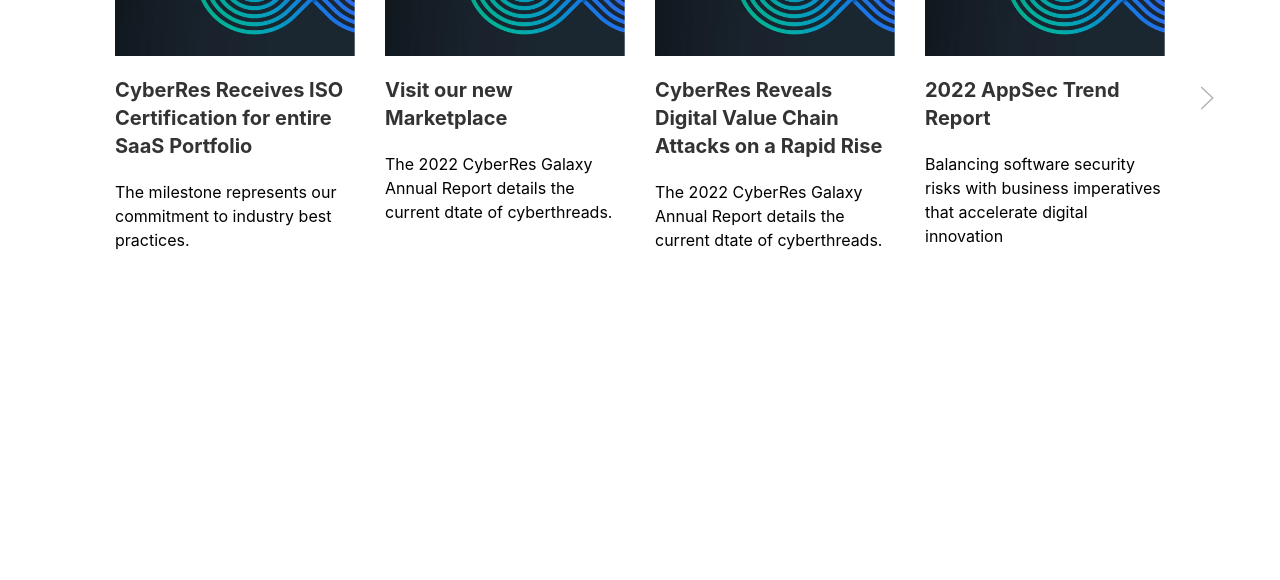
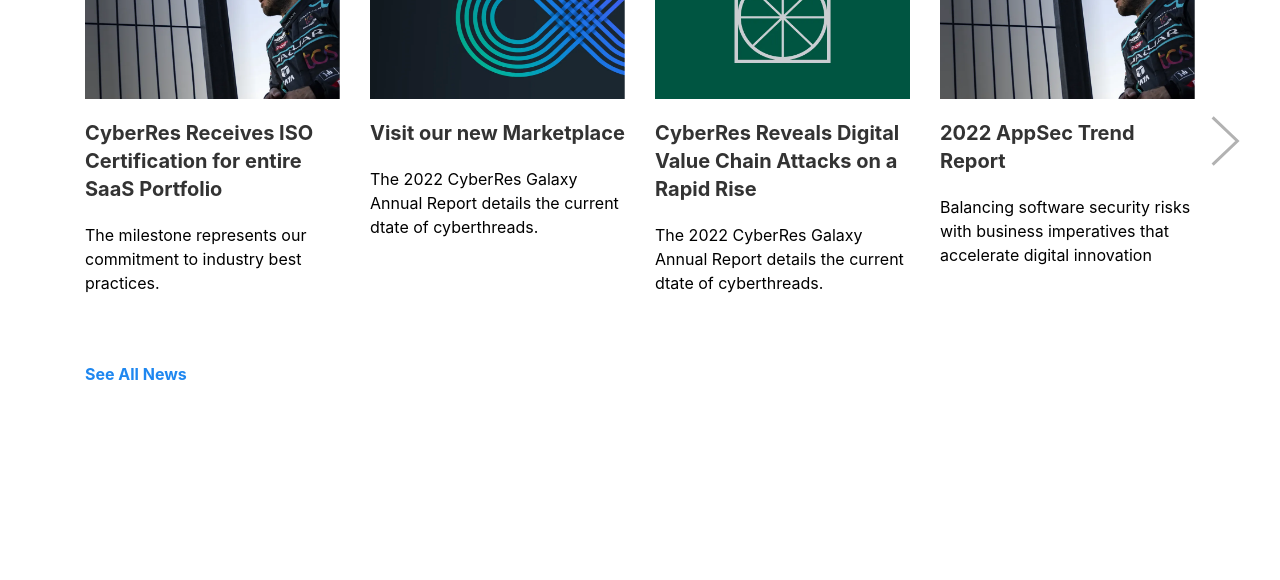
Before and after one commit to saminathan2000/UIKit, a website: page index.html in a window 1280 px wide. Shown: the part 220-800 px from the top of the page. Drawn offline with Linux system fonts and the light colour scheme.

Commit message:
sun commit

```diff
--- a/index.html
+++ b/index.html
@@ -3,27 +3,25 @@
         <link rel="stylesheet" href="./styles/styles.css">
         <!-- UIkit CSS -->
         <link rel="stylesheet" href="./UIKit files/uikit.min.css" />
-        <!-- UIkit JS -->
-        <script src="./UIKit files/uikit.min.js"></script>
-        <script src="./UIKit files/uikit-icons.min.js"></script>
+
         <title>UIKit Task</title>
         <meta charset="utf-8" name="viewport" content= "width=device-width, initial-scale=1.0">
     </head>
     <body>
-        <section>
+        <section class="uk-padding-large@m uk-padding-remove-horizontal@m">
             <div class="container">
                 <div class="wrapper">
                     <h1 class="uk-padding-small uk-text-bold">What's New</h1>
                     <div class=" uk-position-relative uk-visible-toggle uk-dark" tabindex="-1" uk-slider="finite: true">
-                        <div class="uk-slider-container">
-                            <ul class="uk-slider-items uk-child-width-1-2 uk-child-width-1-3@s uk-child-width-1-4@m uk-link-reset">
+                        <div class="uk-slider-container ">
+                            <ul class="uk-slider-items uk-child-width-1-1 uk-child-width-1-3@s uk-child-width-1-4@m uk-link-reset">
                                 <li class="uk-padding-small ">
-                                    <a  href="https://youtube.com">
-                                        <img src="assets/5.webp"  alt="1">
+                                    <a  href="https://getuikit.com/docs/slidenav">
+                                        <img src="assets/6.webp"  alt="ISO-Certification">
                                     </a>
 
                                     <div >
-                                      <a href="https://youtube.com">
+                                      <a href="https://getuikit.com/docs/slidenav">
                                         <h4 class="uk-text-bold uk-margin-top uk-margin-bottom">CyberRes Receives ISO Certification for entire SaaS Portfolio</h4>
                                       </a>
                                       <p>The milestone represents our commitment to industry best practices.</p>
@@ -31,12 +29,13 @@
 
                                 </li>
                                 <li class="uk-padding-small">
-                                    <a href="https://youtube.com">
-                                        <img src="assets/5.webp"  alt="2">
+                                    <a href="https://getuikit.com/docs/slidenav">
+                                        <img src="assets/5.webp"  alt="New-Marketplace">
+                                        <!-- <div  data-src="assets/5.webp"  uk-img></div> -->
                                     </a>
 
                                     <div class="uk-panel1">
-                                      <a href="https://youtube.com">
+                                      <a href="https://getuikit.com/docs/slidenav">
                                         <h4 class="uk-text-bold uk-margin-top uk-margin-bottom">Visit our new Marketplace</h4>
                                       </a>
                                       <p >The 2022 CyberRes Galaxy Annual Report details the current dtate of cyberthreads.</p>
@@ -45,12 +44,12 @@
 
                                 </li>
                                 <li class="uk-padding-small">
-                                    <a href="https://youtube.com">
-                                        <img src="assets/5.webp"  alt="3">
+                                    <a href="https://getuikit.com/docs/slidenav">
+                                        <img src="assets/3.webp"  alt="Digital-Value-Chain-Attacks">
                                     </a>
 
                                     <div class="uk-panel1">
-                                      <a href="https://youtube.com">
+                                      <a href="https://getuikit.com/docs/slidenav">
                                         <h4 class="uk-text-bold uk-margin-top uk-margin-bottom">CyberRes Reveals Digital Value Chain Attacks on a Rapid Rise</h4>
                                       </a>
                                       <p>The 2022 CyberRes Galaxy Annual Report details the current dtate of cyberthreads.</p>
@@ -59,12 +58,12 @@
 
                                 </li>
                                 <li class="uk-padding-small">
-                                    <a href="https://youtube.com">
-                                        <img src="assets/5.webp"  alt="4">
+                                    <a href="https://getuikit.com/docs/slidenav">
+                                        <img src="assets/6.webp"  alt="AppSec-Trend-Report">
                                     </a>
 
                                     <div class="uk-panel1">
-                                      <a href="https://youtube.com">
+                                      <a href="https://getuikit.com/docs/slidenav">
                                         <h4 class="uk-text-bold uk-margin-top uk-margin-bottom">2022 AppSec Trend Report</h4>
                                       </a>
                                       <p >Balancing software security risks with business imperatives that accelerate digital innovation</p>
@@ -73,12 +72,12 @@
 
                                 </li>
                                 <li class="uk-padding-small ">
-                                    <a href="https://youtube.com">
-                                        <img src="assets/5.webp"  alt="5">
+                                    <a href="https://getuikit.com/docs/slidenav">
+                                        <img src="assets/3.webp"  alt="SaaS-Security">
                                     </a>
 
                                     <div class="uk-panel1">
-                                      <a href="https://youtube.com">
+                                      <a href="https://getuikit.com/docs/slidenav">
                                         <h4 class="uk-text-bold uk-margin-top uk-margin-bottom">What is SaaS Security and Why Does it Matter?</h4>
                                       </a>
                                       <p >CyberRes recently achieved a Certification milestone for its SaaS offering.</p>
@@ -87,12 +86,12 @@
 
                                 </li>
                                 <li class="uk-padding-small ">
-                                    <a href="https://youtube.com">
-                                        <img src="assets/5.webp"  alt="6">
+                                    <a href="https://getuikit.com/docs/slidenav">
+                                        <img src="assets/4.webp"  alt="Fortify-Portfolio">
                                     </a>
 
                                     <div class="uk-panel1">
-                                      <a href="https://youtube.com">
+                                      <a href="https://getuikit.com/docs/slidenav">
                                         <h4 class="uk-text-bold uk-margin-top uk-margin-bottom">Fortify Portfolio Recognized in 2022 Gartner Magic Quadrant.</h4>
                                       </a>
                                       <p >For the ninth consecutive year, the influential industry report recognizes the portfolio as a...</p>
@@ -101,12 +100,12 @@
 
                                 </li>
                                 <li class="uk-padding-small ">
-                                    <a href="https://youtube.com">
-                                        <img src="assets/5.webp"  alt="7">
+                                    <a href="https://getuikit.com/docs/slidenav">
+                                        <img src="assets/5.webp"  alt="Acquisition-of-Debricked">
                                     </a>
 
                                     <div class="uk-panel1">
-                                      <a href="https://youtube.com">
+                                      <a href="https://getuikit.com/docs/slidenav">
                                         <h4 class="uk-text-bold uk-margin-top uk-margin-bottom">CyberRes completes acquisition of Debricked</h4>
                                       </a>
                                       <p >Latest acquisition enables customers to accelerate the speed of DevSecOps while ensuring the...</p>
@@ -115,12 +114,12 @@
 
                                 </li>
                                 <li class="uk-padding-small ">
-                                    <a href="https://youtube.com">
-                                        <img src="assets/5.webp"  alt="8">
+                                    <a href="https://getuikit.com/docs/slidenav">
+                                        <img src="assets/5.webp"  alt="Success-of-Jaguar-TCS">
                                     </a>
 
                                     <div class="uk-panel1">
-                                      <a href="https://youtube.com">
+                                      <a href="https://getuikit.com/docs/slidenav">
                                         <h4 class="uk-text-bold uk-margin-top uk-margin-bottom">CyberRes technology helps drive Jaguar TCS towards success</h4>
                                       </a>
                                       <p >A case study shows how Fortify on Demand helps Jaguar TCS gain a competitive advantage in Formul...</p>
@@ -129,12 +128,12 @@
 
                                 </li>
                                 <li class="uk-padding-small ">
-                                    <a href="https://youtube.com">
-                                        <img src="assets/5.webp"  alt="9">
+                                    <a href="https://getuikit.com/docs/slidenav">
+                                        <img src="assets/5.webp"  alt="application-security">
                                     </a>
 
                                     <div class="uk-panel1">
-                                      <a href="https://youtube.com">
+                                      <a href="https://getuikit.com/docs/slidenav">
                                         <h4 class="uk-text-bold uk-margin-top uk-margin-bottom">Building better application security teams</h4>
                                       </a>
                                       <p >Kristen Bell of GuidePoint Security shares her insights on communication, collaboration, an...</p>
@@ -143,12 +142,12 @@
 
                                 </li>
                                 <li class="uk-padding-small ">
-                                    <a href="https://youtube.com">
-                                        <img src="assets/5.webp"  alt="10">
+                                    <a href="https://getuikit.com/docs/slidenav">
+                                        <img src="assets/5.webp"  alt="security-business-plan">
                                     </a>
 
                                     <div class="uk-panel1">
-                                      <a href="https://youtube.com">
+                                      <a href="https://getuikit.com/docs/slidenav">
                                         <h4 class="uk-text-bold uk-margin-top uk-margin-bottom">Create a better security business plan by analyzing risk</h4>
                                       </a>
                                       <p>Often, writing up business proposals for security projects can be tricky because the value can...</p>
@@ -158,14 +157,17 @@
                                 </li>
                             </ul>
                         </div>
-                        <a class="uk-position-center-left-out uk-margin-small-right uk-margin-right@m" href="#" uk-slidenav-previous uk-slider-item="previous"></a>
-                        <a class="uk-position-center-right-out  uk-margin-small-left uk-margin-left@m" href="#" uk-slidenav-next uk-slider-item="next"></a>
+                        <!-- uk-margin-auto uk-margin-small-right uk-margin-right@m -->
+                        <a class="prevButton uk-position-center-left-out uk-padding-remove uk-margin-large-right@s" href="#" uk-slidenav-previous uk-slider-item="previous"></a>
+                        <a class="nextButton  uk-position-center-right-out uk-padding-remove uk-margin-large-left@s" href="#" uk-slidenav-next uk-slider-item="next"></a>
 
                     </div>
-
+                    <a href="https://w3schools.com" class="uk-padding-small uk-padding-remove-top uk-text-bolder uk-text-primary uk-text-decoration-none"><span>See All News</span></a>
                 </div>
             </div>
         </section>
-
+    <!-- UIkit JS -->
+    <script src="./UIKit files/uikit.min.js"></script>
+    <script src="./UIKit files/uikit-icons.min.js"></script>
     </body>
 </html>
--- a/styles/styles.scss
+++ b/styles/styles.scss
@@ -1,28 +1,45 @@
+//Desktop
+*{
+    box-sizing:border-box
+}
+body{
+    color: #000;
+}
 .container{
-    margin: 0px 100px;
+    width: 1140px;
+    margin:0px auto;
 }
 img{
-    width: 100%;
+    width: 100% !important;
+    height: 40% !important;;
 }
-body{
-    margin: 0px;
-    color: black;
+a{
+    display: block;
+}
+@media  screen and (min-width:1200px) {
+    .prevButton>*,.nextButton>*{
+        width: 30 ;
+    }
+    section{
+        margin-top: 40px;
+    }
+
 }
 //tablet landscape
 @media screen and (min-width: 960px) and (max-width:1199px){
     .container{
-        margin: 70px 75px;
+        width: 936px;
     }
 }
 //tablet portrait
 @media screen and (min-width:640px) and (max-width:959px){
     .container{
-        margin: 25px 50px;
+        width: 720px;
     }
 }
 //mobile
 @media screen and (max-width: 639px)  {
     .container{
-        margin: 15px 50px;
+        width: 80%;
     }
 }
```
Also changed, not shown: styles/styles.css, 1 other file.
